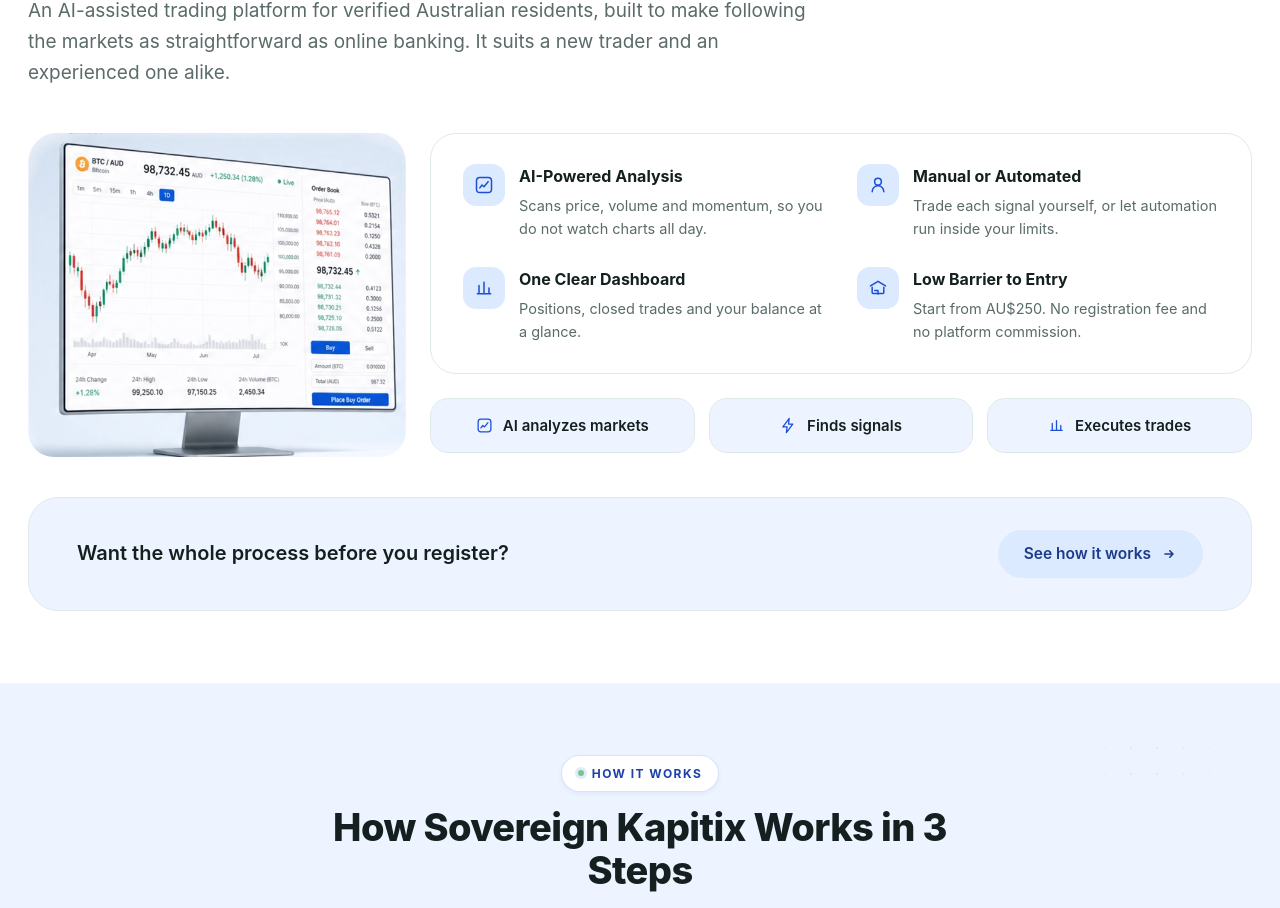
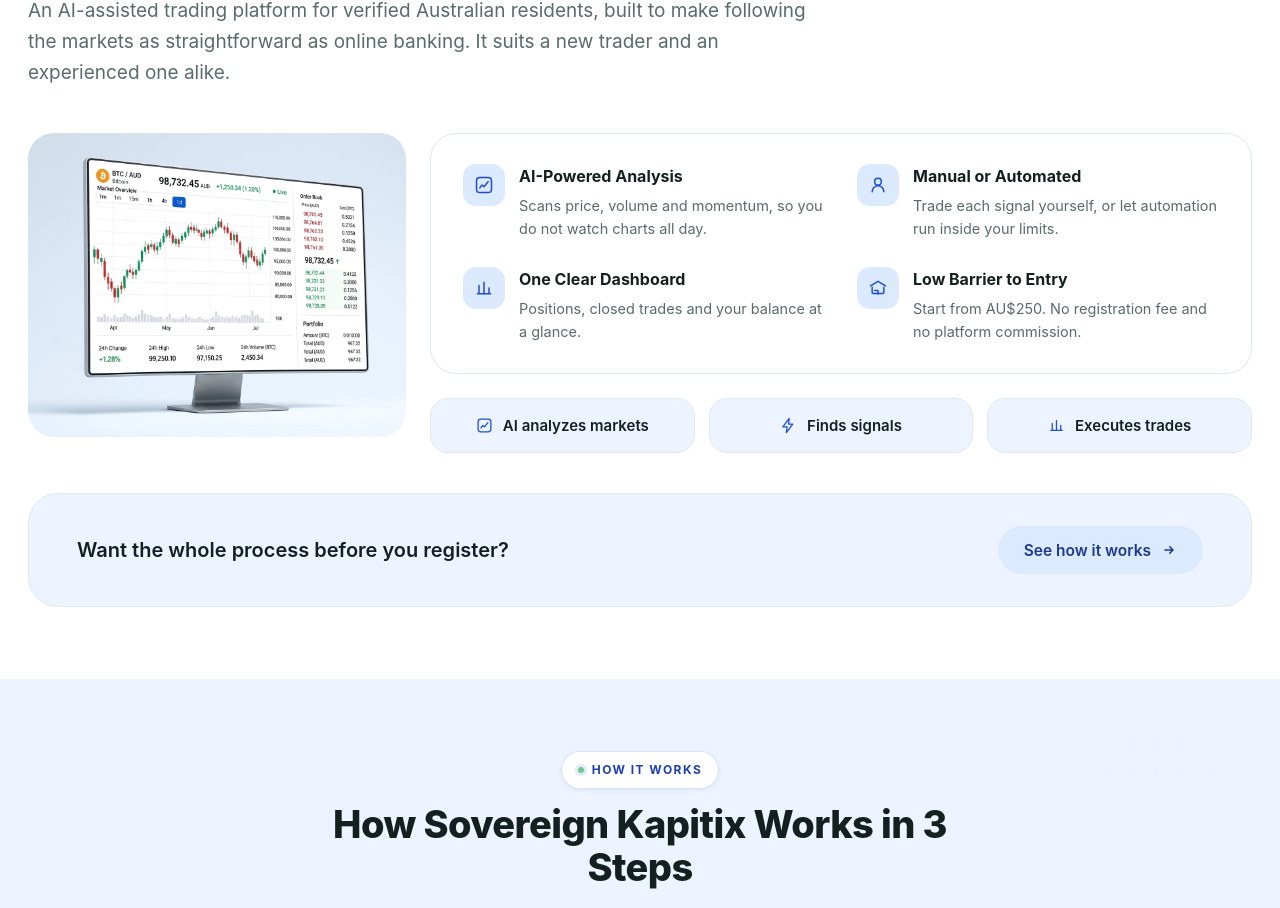
Before and after one commit to ZeeTech-Pvt-Ltd/Sovereign-Kapitix, a React (Vite) app: page / in a window 1280 px wide. Shown: the part 1077-1985 px from the top of the page. Built offline with nearby package versions, Linux system fonts and the light colour scheme; no server answers.

Commit message:
Use the new What-Is image and give it a URL-safe filename
The supplied file had spaces in its name, which encodes to %20 in the request; renamed to what-is-trading.webp. Test harnesses now decode the request path like a real static host does.

```diff
--- a/src/components/WhatIsKapitix.jsx
+++ b/src/components/WhatIsKapitix.jsx
@@ -28,10 +28,10 @@
           <div className="whatis-figure reveal">
             <img
               className="whatis-img"
-              src="/btc_minimal_trading.webp"
-              alt="A Bitcoin and Australian dollar price chart on a desktop monitor, with an order book and a buy panel beside it"
-              width="637"
-              height="546"
+              src="/what-is-trading.webp"
+              alt="A Bitcoin and Australian dollar price chart on a desktop monitor, with an order book and a portfolio panel beside it"
+              width="1152"
+              height="928"
               loading="lazy"
               decoding="async"
             />
--- a/src/index.css
+++ b/src/index.css
@@ -1631,4 +1631,4 @@
    the wrappers only need to size them. Intrinsic width/height are set on the
    elements themselves to keep the layout from shifting as they load. */
 .whatis-img, .feat-img { display: block; width: 100%; height: auto; border-radius: var(--r-lg); }
-.whatis-img { max-width: 637px; }
+.whatis-img { max-width: 1152px; }
```
Also changed, not shown: public/btc_minimal_trading.webp (deleted), public/what-is-trading.webp (added).
